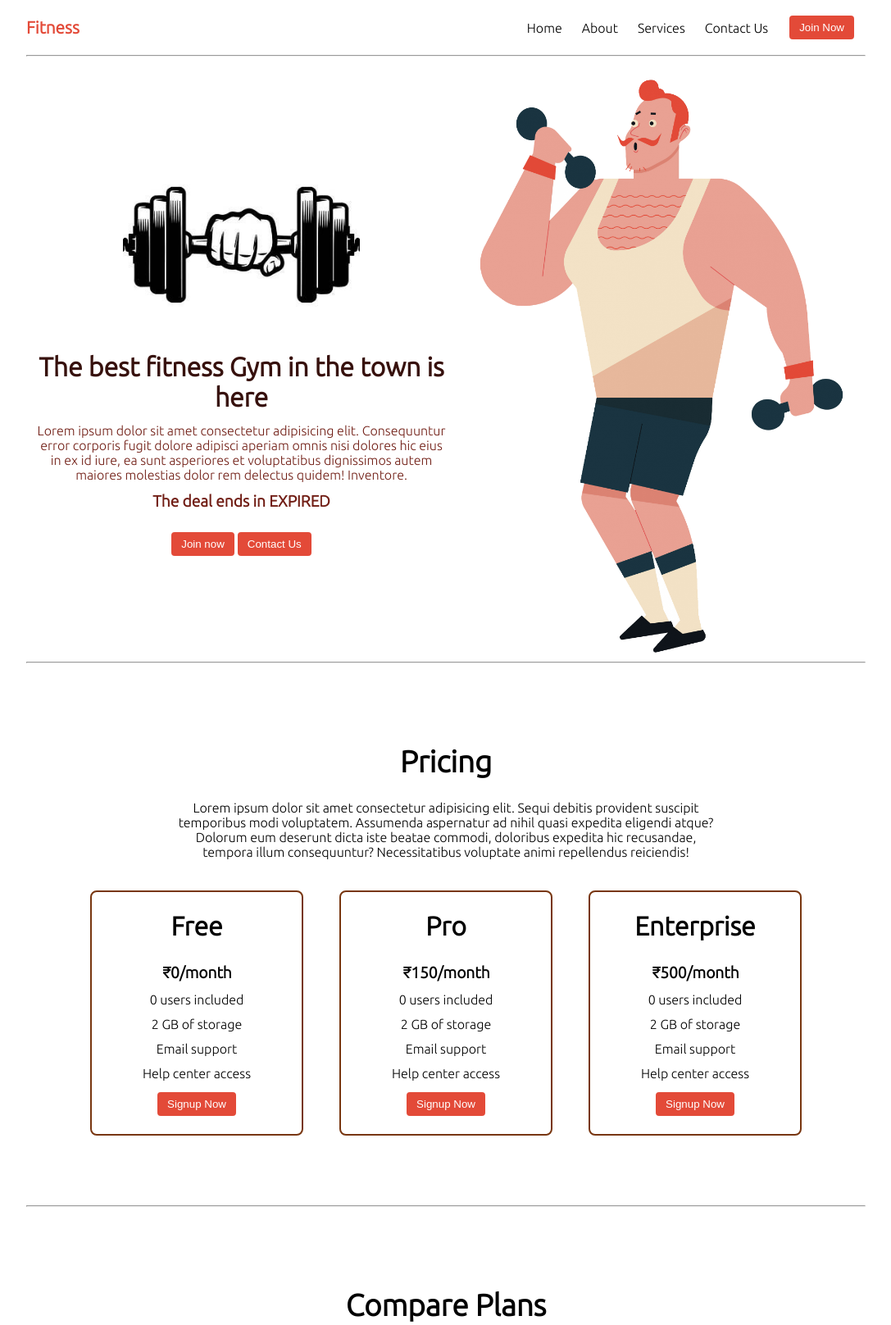
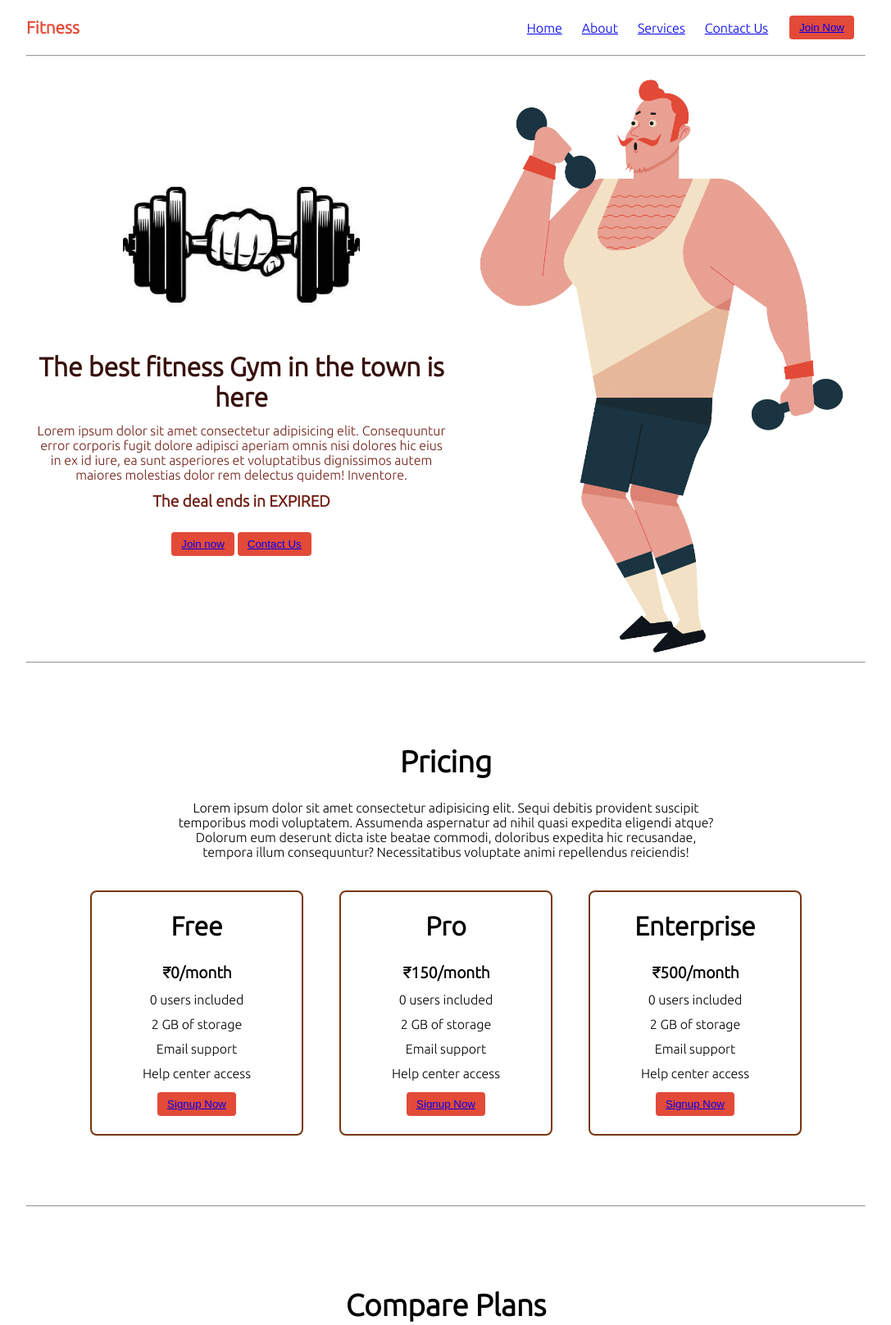
Before and after one commit to Snehalmahasagar/fitness, a plain HTML site: page index.html in a window 1280 px wide. Shown: the top 1616 px of the page at 82% size, without its empty margins (96-1183 px from the left). Drawn offline with Linux system fonts and the light colour scheme.

Commit message:
Update index.html

```diff
--- a/index.html
+++ b/index.html
@@ -5,7 +5,7 @@
     <meta charset="UTF-8">
     <meta http-equiv="X-UA-Compatible" content="IE=edge">
     <meta name="viewport" content="width=device-width, initial-scale=1.0">
-    <title>HarryFitness - The best fitness gym in the town</title>
+    <title>Fitness - The best fitness gym in the town</title>
     <link rel="stylesheet" href="style.css">
     <script src="timer.js"></script>
     <link rel="stylesheet" href="utils.css">
@@ -17,11 +17,12 @@
             <nav class="flex justify-between">
                 <div class="logo font-bold flex items-center text-blue">Fitness</div>
                 <ul class="navbar flex items-center">
-                    <li>Home</li>
-                    <li>About</li>
-                    <li>Services</li>
-                    <li>Contact Us</li>
-                    <li><button class="btn">Join Now</button></li>
+                    <li><a href="https://www.fitness.com/en">Home</a></li>
+                    <li><a href="https://www.fitness.com/en/articles">About</a></li>
+                    <li><a href="https://www.fitness.com/en/workouts">Services</a></li>
+                    <li><a href="https://www.fitness.com/en/forum/register">Contact Us</a></li>
+                    <li><button class="btn"><a href="https://www.fitness.com/en/forum/">Join Now</a></button></li>
+
                 </ul>
             </nav>
             <hr>
@@ -41,8 +42,9 @@
                             <!-- Display the countdown timer in an element -->
                             <p class="deal text-center">The deal ends in <span id="demo"></span></p>
                             <div class="buttons">
-                                <button class="btn">Join now</button>
-                                <button class="btn">Contact Us</button>
+                                <button class="btn"><a href="https://www.fitness.com/en/forum/">Join now</a>
+                                </button>
+                                <button class="btn"><a href="https://www.fitness.com/en/forum/register">Contact Us</a></button>
                             </div>
                     </div>
                     <div class="topright flex justify-center">
@@ -66,7 +68,8 @@
                             <li>2 GB of storage</li>
                             <li>Email support</li>
                             <li>Help center access</li>
-                            <li><button class="btn">Signup Now</button></li>
+                            <li><button class="btn"><a href="https://www.fitness.com/en/forum/register">Signup Now</a>
+                            </button></li>
                         </ul>
                     </div>
                     <div class="box">
@@ -77,7 +80,8 @@
                             <li>2 GB of storage</li>
                             <li>Email support</li>
                             <li>Help center access</li>
-                            <li><button class="btn">Signup Now</button></li>
+                            <li><button class="btn"><a href="https://www.fitness.com/en/forum/register">Signup Now</a>
+                            </button></li>
                         </ul>
                     </div>
                     <div class="box">
@@ -88,7 +92,8 @@
                             <li>2 GB of storage</li>
                             <li>Email support</li>
                             <li>Help center access</li>
-                            <li><button class="btn">Signup Now</button></li>
+                            <li><button class="btn"><a href="https://www.fitness.com/en/forum/register">Signup Now</a>
+                            </button></li>
                         </ul>
                     </div>
 
```
